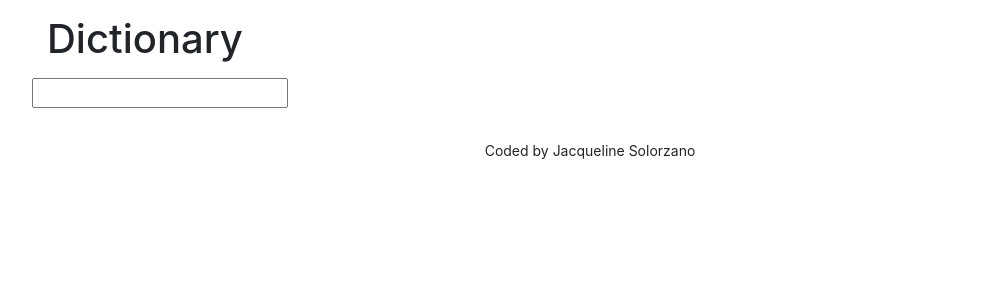
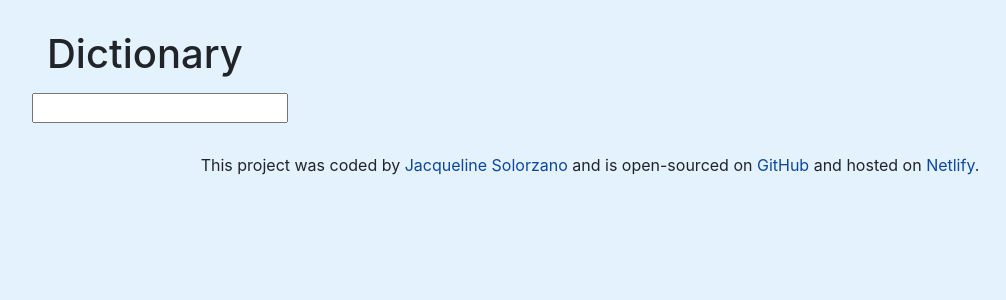
Before and after one commit to jacquelinesz/dictionary-project, a React (Create React App) app: page / in a window 1280 px wide. Shown: the top 300 px of the page, without its empty margins (50-1056 px from the left). Built offline with nearby package versions, Linux system fonts and the light colour scheme.

Commit message:
Added info to footer and minor css edits

```diff
--- a/src/App.css
+++ b/src/App.css
@@ -1,3 +1,13 @@
+body {
+  background: #e3f2fd;
+}
+a {
+  color: #0d47a1;
+  text-decoration: none;
+}
+.App-header {
+  margin: 30px 0;
+}
 .App-footer {
   text-align: center;
   margin: 30px 0;
--- a/src/App.js
+++ b/src/App.js
@@ -10,7 +10,31 @@ export default function App() {
           <Dictionary />
         </main>
         <footer className="App-footer">
-          <small>Coded by Jacqueline Solorzano</small>
+          This project was coded by{" "}
+          <a
+            href="https://transcendent-snickerdoodle-662c96.netlify.app/"
+            target="_blank"
+            rel="noreferrer"
+          >
+            Jacqueline Solorzano
+          </a>{" "}
+          and is open-sourced on{" "}
+          <a
+            href="https://github.com/jacquelinesz/dictionary-project"
+            target="_blank"
+            rel="noreferrer"
+          >
+            GitHub
+          </a>{" "}
+          and hosted on{" "}
+          <a
+            href="https://keen-dango-78f283.netlify.app/"
+            target="_blank"
+            rel="noreferrer"
+          >
+            Netlify
+          </a>
+          .
         </footer>
       </div>
     </div>
```
